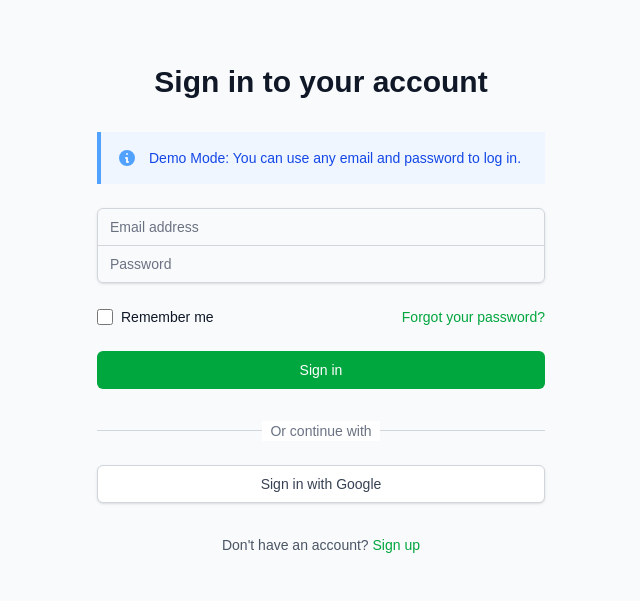
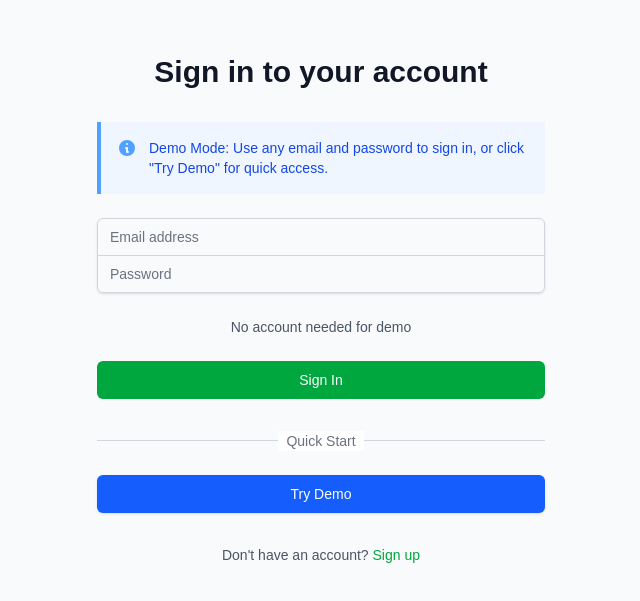
Before and after one commit to jengerred/meal-prepper-ultra, a Next.js app: page /auth/login in a window 1280 px wide. Shown: the part 103-704 px from the top of the page, without its empty margins (319-959 px from the left). Built offline with nearby package versions, Linux system fonts and the light colour scheme.

Commit message:
Update login page with improved demo flow and distinct button styles

```diff
--- a/src/app/auth/login/page.tsx
+++ b/src/app/auth/login/page.tsx
@@ -8,34 +8,60 @@ export default function LoginPage() {
   const [email, setEmail] = useState('');
   const [password, setPassword] = useState('');
   const [error, setError] = useState('');
+  const [isLoading, setIsLoading] = useState(false);
   const router = useRouter();
+
+  const handleDemoLogin = async () => {
+    setIsLoading(true);
+    setError('');
+
+    try {
+      const result = await signIn('credentials', {
+        redirect: false,
+        email: 'demo@example.com',
+        password: 'demo-password',
+        demo: 'true'
+      });
+
+      if (result?.error) {
+        console.error('Demo login error:', result.error);
+        setError('Failed to start demo. Please try again.');
+      } else {
+        window.location.href = '/dashboard';
+      }
+    } catch (err) {
+      console.error('Demo login exception:', err);
+      setError('An error occurred. Please try again.');
+    } finally {
+      setIsLoading(false);
+    }
+  };
 
   const handleSubmit = async (e: React.FormEvent) => {
     e.preventDefault();
     setError('');
 
-    // Demo mode - accept any non-empty email and password
+    // Accept any non-empty email and password
     if (!email || !password) {
       setError('Please enter both email and password');
       return;
     }
 
     try {
-      // Always use demo mode regardless of environment
+      // Use demo mode with provided email
       const result = await signIn('credentials', {
         redirect: false,
-        email,
-        password,
-        demo: 'true' // Force demo mode
+        email: email || 'demo@example.com',
+        password: password || 'demo-password',
+        demo: 'true'
       });
 
       if (result?.error) {
         console.error('Login error:', result.error);
-        setError('Demo login failed. Please try again.');
+        setError('Login failed. Please try again.');
       } else {
-        // Redirect to dashboard on successful login
-        router.push('/dashboard');
-        router.refresh(); // Ensure the page updates
+        // Force full page reload to ensure session is properly set
+        window.location.href = '/dashboard';
       }
     } catch (err) {
       console.error('Login exception:', err);
@@ -65,7 +91,7 @@ export default function LoginPage() {
             </div>
             <div className="ml-3">
               <p className="text-sm text-blue-700">
-                <span className="font-medium">Demo Mode:</span> You can use any email and password to log in.
+                <span className="font-medium">Demo Mode:</span> Use any email and password to sign in, or click "Try Demo" for quick access.
               </p>
             </div>
           </div>
@@ -108,22 +134,8 @@ export default function LoginPage() {
           </div>
 
           <div className="flex items-center justify-between">
-            <div className="flex items-center">
-              <input
-                id="remember-me"
-                name="remember-me"
-                type="checkbox"
-                className="h-4 w-4 text-green-600 focus:ring-green-500 border-gray-300 rounded"
-              />
-              <label htmlFor="remember-me" className="ml-2 block text-sm text-gray-900">
-                Remember me
-              </label>
-            </div>
-
-            <div className="text-sm">
-              <a href="#" className="font-medium text-green-600 hover:text-green-500">
-                Forgot your password?
-              </a>
+            <div className="text-sm w-full text-center">
+              <span className="text-gray-600">No account needed for demo</span>
             </div>
           </div>
 
@@ -132,7 +144,7 @@ export default function LoginPage() {
               type="submit"
               className="group relative w-full flex justify-center py-2 px-4 border border-transparent text-sm font-medium rounded-md text-white bg-green-600 hover:bg-green-700 focus:outline-none focus:ring-2 focus:ring-offset-2 focus:ring-green-500"
             >
-              Sign in
+              Sign In
             </button>
           </div>
         </form>
@@ -142,17 +154,18 @@ export default function LoginPage() {
               <div className="w-full border-t border-gray-300"></div>
             </div>
             <div className="relative flex justify-center text-sm">
-              <span className="px-2 bg-white text-gray-500">Or continue with</span>
+              <span className="px-2 bg-white text-gray-500">Quick Start</span>
             </div>
           </div>
 
           <div className="mt-6 grid grid-cols-1 gap-3">
             <div>
               <button
-                onClick={() => signIn('google', { callbackUrl: '/dashboard' })}
-                className="w-full flex justify-center py-2 px-4 border border-gray-300 rounded-md shadow-sm bg-white text-sm font-medium text-gray-700 hover:bg-gray-50"
+                onClick={handleDemoLogin}
+                disabled={isLoading}
+                className="w-full flex justify-center py-2 px-4 border border-transparent rounded-md shadow-sm text-sm font-medium text-white bg-blue-600 hover:bg-blue-700 focus:outline-none focus:ring-2 focus:ring-offset-2 focus:ring-blue-500 disabled:opacity-50 disabled:cursor-not-allowed"
               >
-                <span>Sign in with Google</span>
+                {isLoading ? 'Loading...' : 'Try Demo'}
               </button>
             </div>
           </div>
```
